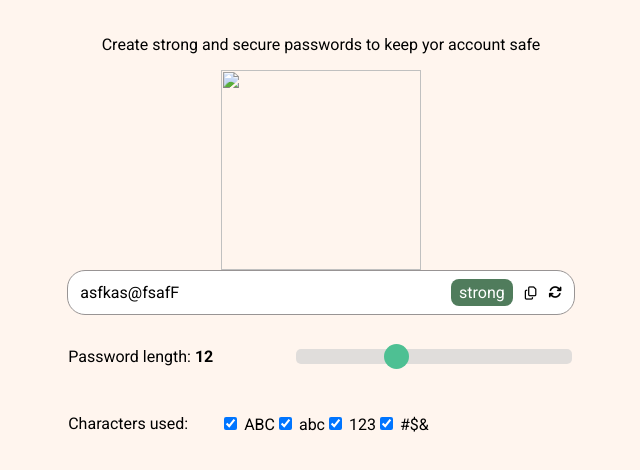
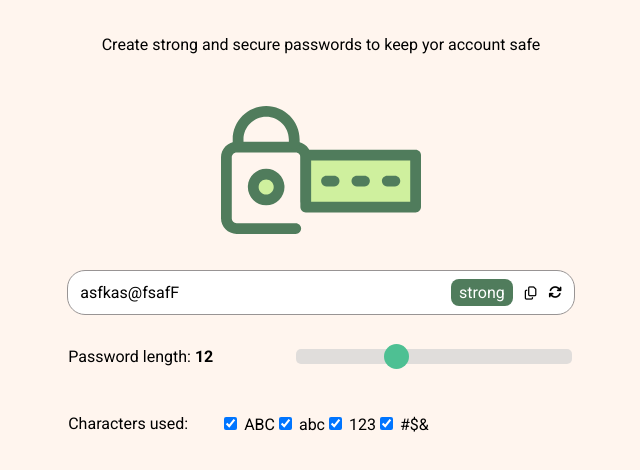
Before and after one commit to Dohiii/password_generator, a plain HTML site: page index.html in a window 1280 px wide. Shown: the part 70-540 px from the top of the page, without its empty margins (319-959 px from the left). Drawn offline with Linux system fonts and the light colour scheme; the site is published under a folder, as on GitHub Pages, so addresses that start at the root find nothing.

Commit message:
first commit

```diff
--- a/index.html
+++ b/index.html
@@ -16,7 +16,7 @@
       <h1>Random Password Generator</h1>
       <p>Create strong and secure passwords to keep yor account safe</p>
       <div id="password_image">
-        <img id="password_image_svg" src="/static/green.svg" alt="" srcset="" />
+        <img id="password_image_svg" src="./static/green.svg" alt="" srcset="" />
       </div>
 
 
```
